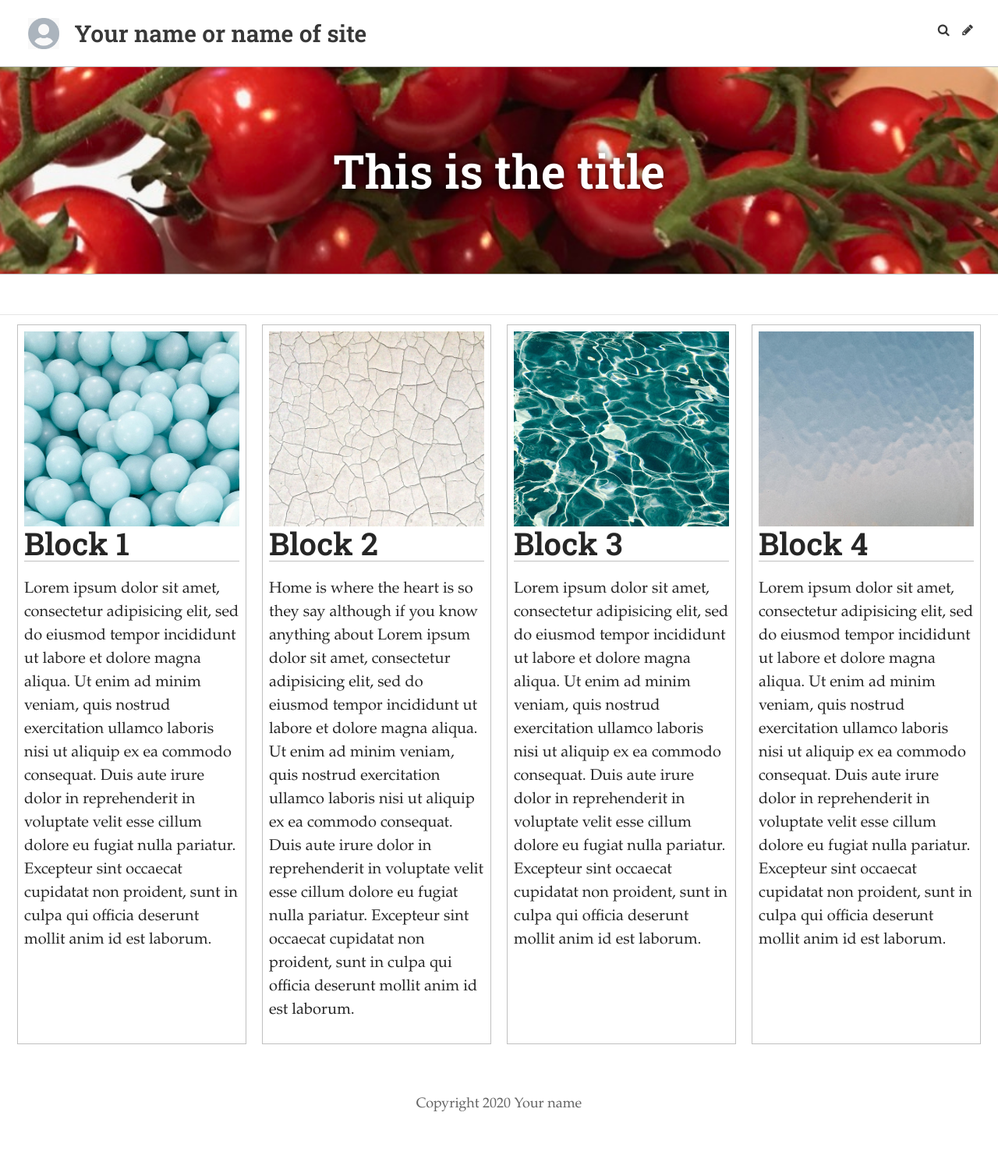
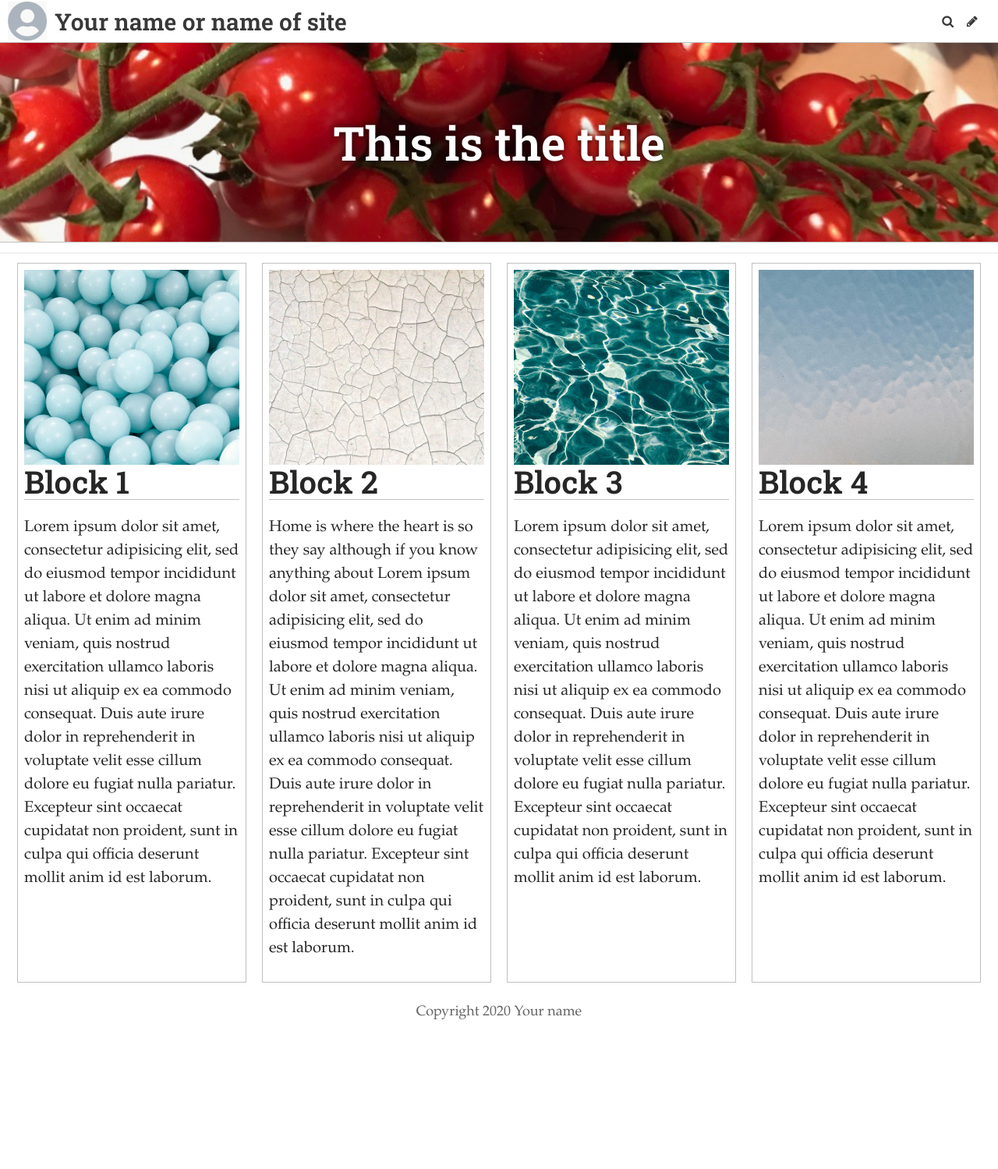
Before and after one commit to sanchiadevillierskuun/Sanch-, a Jekyll site: the page built from pages/home.md, in a window 1280 px wide. Shown: the whole page at 78% size. Built offline with Jekyll 4.4.1, drawn with Linux system fonts in a browser that asks for light colours; some web fonts are replaced; after the commit the page ends 1342 px from its top, so only the background shows below that.

Commit message:
updates after work on bigtext blog

```diff
--- a/_includes/head.html
+++ b/_includes/head.html
@@ -10,7 +10,7 @@
 
     <style>
       .home #main {
-        height:{{ site.data.settings.bannerheight }}vmin;
+        height:{{ site.data.settings.bannerheight }}vmax;
       }
     </style>
 
--- a/_includes/stylesheets.html
+++ b/_includes/stylesheets.html
@@ -104,7 +104,7 @@
 <link href="https://fonts.googleapis.com/css2?family=Josefin+Sans:ital,wght@0,400;0,600;1,300;1,400&display=swap" rel="stylesheet">
 <style>
 h1, h2, h3, h4, h5, h6 {
-    font-family: "Josefin Sans", "Trebuchet MS", Helvetica, Arial, sans-serif;
+font-family: "Josefin Sans", "Trebuchet MS", Helvetica, Arial, sans-serif;
 }
 </style>
 {%- endif -%}
@@ -155,3 +155,16 @@
 {%- endif -%}
 
 {%- endif -%}
+
+<!-- navbar fixed or not? -->
+{%- if site.data.settings.fixednavbar -%}
+<style>
+body {
+padding-top:55px;
+}
+
+.site-header {
+position:fixed;
+}
+</style>
+{%- endif -%}
--- a/_layouts/blog.html
+++ b/_layouts/blog.html
@@ -7,8 +7,7 @@
 {%- if site.data.settings.header_feature_image -%}
 
 <article id="page-content" class="feature-image">
-  <header id="main" class="call-out"
-  style="text-shadow: 0px 0px 10px rgba(0,0,0,0.9) !important; background-image: url('{{ site.data.settings.header_feature_image | relative_url }}')">
+  <header id="main" style="text-shadow: 0px 0px 10px rgba(0,0,0,0.9) !important; background-image: url('{{ site.data.settings.header_feature_image | relative_url }}')">
   {%- if site.data.settings.header_text -%}
     <h1> {{ site.data.settings.header_text }} </h1>
   {%- endif -%}
--- a/admin/config.yml
+++ b/admin/config.yml
@@ -149,6 +149,12 @@
             required: false
             hint: "You can choose to show the posts on the home page in a grid rather than just lined up vertically."
 
+          - label: "Fix the navigation bar to the top of the page?"
+            name: "fixednavbar"
+            widget: "boolean"
+            required: false
+            hint: "If you turn this on, the navbar at the top of all pages will be fixed and the content will flow underneath as it scrolls."
+
           - label: "Image Enlargement"
             name: "upzoom"
             widget: "boolean"
--- a/styles/styles.css
+++ b/styles/styles.css
@@ -214,7 +214,7 @@
 
 article, .comments, .feature-image .post-content, .feature-image footer,
 .posts .post-teaser, .site-footer {
-    padding: 4% 23%
+    padding: 1% 23%
 }
 
 
@@ -420,7 +420,7 @@
     text-align: center;
     color: #FFF;
     background: #337ab7 no-repeat;
-    background-size: cover
+    /* background-size: contain; */
 }
 
 @media screen and (min-width: 768px) {
@@ -446,9 +446,16 @@
 }
 
 #main {
-    /* background-position: 100% 0, 0 center, center top;
-    background-size: cover;
-    object-fit: cover !important; */
+  display: inline-block;
+  width: 100%;
+  height: 100%;
+  /* font-size: 1.2em; */
+  text-align: center;
+  color: #FFF;
+  background: #337ab7 no-repeat;
+  background-size: cover;
+  background-position: center;
+  /* background-origin: content-box; */
 }
 
 .posts .post-teaser {
@@ -668,12 +675,18 @@
 }
 
 .site-header {
-    padding: 2% 2% 1% 2%;
-    background: #fff;
-    display: inline-block;
-    float: left;
-    width: 100%
+background: #fff;
+width: 100%;
+top:0;
+padding-right: 20px;
+height: 55px;
+z-index: 100;
+display: flex;
+justify-content: space-between;
+align-items: center;
 }
+
+
 
 .site-header .separator {
     user-select: none;
@@ -688,18 +701,23 @@
     color: #383838
 }
 
-.site-header .avatar {
-    height: 3em;
-    width: 3em;
-    float: left;
-    margin-top: -13px;
-    border-radius: 0.2em;
-    margin-right: 0.5em;
-    padding: 10px 10px
+.branding {
+  display: flex;
+  justify-content: flex-start;
+  align-items: center;
+  margin:0;
+  padding:0;
+}
+
+.branding img.avatar {
+  display: block;
+    height: 50px;
+    width: 50px;
+    margin: 0 0.5em;
+    padding:0;
 }
 
 .site-header .site-title {
-    float: left;
     font-weight: bold;
     font-size: 1.3em
 }
@@ -708,7 +726,7 @@
   font-family: "Source Sans Pro", "Trebuchet MS", Helvetica, Arial, sans-serif;
     list-style: none;
     margin: 0;
-    padding: 0
+    padding: 0;
 }
 
 .site-header nav ul {
@@ -718,7 +736,7 @@
     line-height: 1.5;
     float: right;
     text-align: right;
-    display: block
+    display: block;
 }
 
 .site-header nav li {
@@ -732,7 +750,7 @@
 }
 
 .site-header nav a#pull i {
-    margin-top: 13px;
+    /* margin-top: 13px; */
     float: right
 }
 
@@ -756,16 +774,12 @@
 }
 
 @media screen and (max-width: 768px) {
-    .site-header img.avatar {
-        margin-top: -7px
-    }
 
-    .site-header .site-title {
-        margin-top: 7px
-    }
+
 
     nav {
-        height: auto
+        height: auto;
+        width:auto;
     }
 
     nav .separator {
@@ -773,9 +787,16 @@
     }
 
     nav ul {
-        width: 100%;
-        overflow: hidden;
-        transition: font-size .25s, margin .25s, padding .25s, opacity .5s .25s
+      width: 100%;
+      overflow: hidden;
+      transition: font-size .25s, margin .25s, padding .25s, opacity .5s .25s;
+      background: white;
+      z-index: 100;
+      opacity: .9;
+      position: fixed;
+      right:0;
+      top: 55px;
+      border-right:20px solid white;
     }
 
     nav ul.hide {
@@ -783,13 +804,13 @@
         margin: 0;
         opacity: 0;
         padding: 0;
-        transition: opacity .25s, font-size .5s .25s, margin .5s .25s, padding .5s .25s
+        transition: opacity .25s, font-size .5s .25s, margin .5s .25s, padding .5s .25s;
     }
 
     nav li {
         width: 100%;
         float: left;
-        position: relative
+        position: relative;
     }
 
     nav a {
```
Also changed, not shown: _data/settings.yml (+5 -7 lines).
